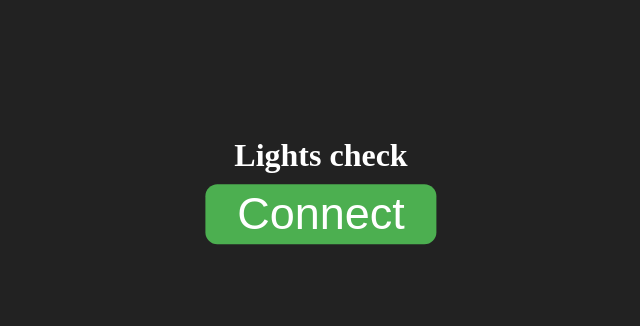
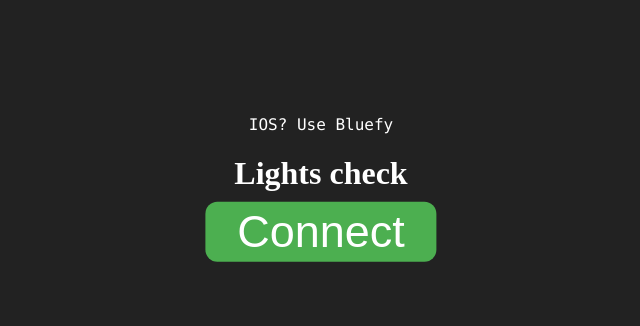
Before and after one commit to tommyNy/lights-check, a plain HTML site: page index.html in a window 1280 px wide. Shown: the part 194-520 px from the top of the page, without its empty margins (319-959 px from the left). Drawn offline with Linux system fonts and the light colour scheme.

Commit message:
added Bluefy info for IOS, TODO button moving problem

```diff
--- a/index.html
+++ b/index.html
@@ -8,9 +8,12 @@
 </head>
 <body>
     <div class="center">
+        <p>IOS? Use Bluefy</p>
         <h1>Lights check</h1>
         </br>
-        <button id="button" type="button" class="connect center" onclick="onConnectButtonClick();">Connect</button>
+        <div>
+            <button id="button" type="button" class="connect center" onclick="onConnectButtonClick();">Connect</button>
+        </div>
         <h1 id="deviceName"></h1>
         <h1 id="batteryLevel"></h1>
         <h1 id="lightMode"></h1>
--- a/styles.css
+++ b/styles.css
@@ -3,6 +3,12 @@ body {
 }
 
 h1 {
+  text-align: center;
+  color: white;
+}
+
+p {
+  font-family: Consolas;
   text-align: center;
   color: white;
 }
```
Also changed, not shown: 1 other file.
